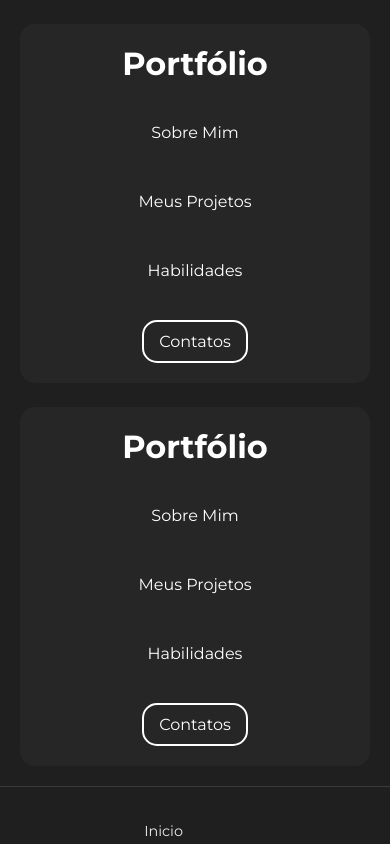
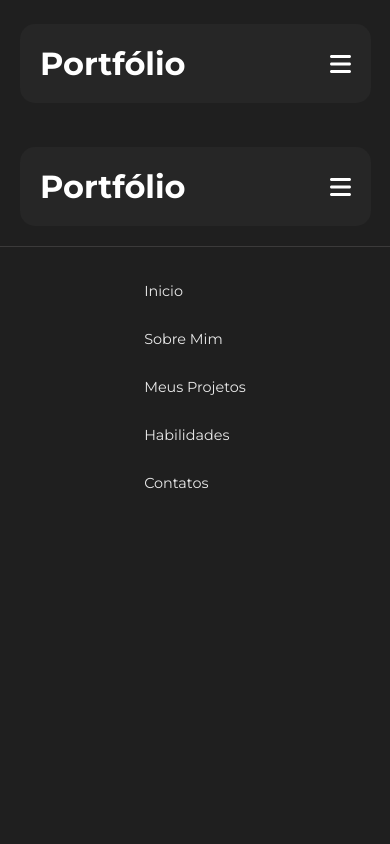
Before and after one commit to Lucasdias067/portfolio-pessoal, a Next.js app: page /header in a window 390 px wide. Shown: the top 844 px of the page. Built offline with nearby package versions, Linux system fonts and the light colour scheme.

Commit message:
adding menu for mobile

```diff
--- a/src/app/header/page.tsx
+++ b/src/app/header/page.tsx
@@ -1,24 +1,51 @@
+"use client"
 import Link from "next/link"
 import "./style.css"
-
+import { faBars } from "@fortawesome/free-solid-svg-icons"
+import { FontAwesomeIcon } from "@fortawesome/react-fontawesome"
+import { useState } from "react"
 export default function Header() {
 
-  const linkHeader = [
+  const [menu, setMenu] = useState(false);
+
+  const navHeader = [
     { name: "Sobre Mim", href: "#aboutMe", className: "link-header" },
     { name: "Meus Projetos", href: "#projectList", className: "link-header" },
     { name: "Habilidades", href: "#skills", className: "link-header" },
     { name: "Contatos", href: "#contact", className: "link-header projetos-btn" }
   ]
 
+  function openMenu() {
+    setMenu(!menu)
+  }
+
   return (
     <header id="header">
+      <div className="header">
         <Link href="/" className="link-name">
           <h1>Portfólio</h1>
         </Link>
         <div className="navigation_header">
-        {linkHeader.map(({ name, href, className }) => (
+          {navHeader.map(({ name, href, className }) => (
             <a href={href} className={className} key={name}>{name}</a>
           ))}
+        </div>
+      </div>
+
+      <div className="headerMobile">
+        <div className="menuMobile">
+          <Link href="/" className="link-name">
+            <h1>Portfólio</h1>
+          </Link>
+          <FontAwesomeIcon icon={faBars} size="xl" onClick={openMenu} />
+        </div>
+        {menu &&
+          <div className="navigation_header">
+            {navHeader.map(({ name, href, className }) => (
+              <a href={href} className={className} key={name}>{name}</a>
+            ))}
+          </div>
+        }
       </div>
     </header>
   )
--- a/src/app/header/style.css
+++ b/src/app/header/style.css
@@ -1,11 +1,21 @@
-header,
+@keyframes header {
+  0% {
+    transform: translateY(-100%)
+  }
+}
+
+header {
+  animation: header 1.5s;
+}
+
+.header,
 .navigation_header {
   display: flex;
   align-items: center;
   flex-wrap: wrap;
 }
 
-header {
+.header {
   justify-content: space-between;
   max-width: 96%;
   padding: 20px;
@@ -52,11 +62,40 @@ header {
   font-weight: bold;
 }
 
+.headerMobile {
+  display: none;
+}
+
 @media (max-width: 830px) {
 
-  header,
+  .header,
   .navigation_header {
     flex-direction: column;
     gap: 30px;
   }
 }
+
+@media screen and (max-width: 425px) {
+  .header {
+    display: none;
+  }
+
+  .headerMobile {
+    display: inline-flex;
+    flex-direction: column;
+    gap: 2rem;
+    width: 90%;
+    padding: 20px;
+    margin: 20px;
+    margin-top: 1.5em;
+    border-radius: 15px;
+    background-color: #262626;
+  }
+
+  .menuMobile {
+    display: flex;
+    justify-content: space-between;
+    align-items: center;
+    width: 100%;
+  }
+}
```
Also changed, not shown: src/app/section/style.css (+7 -0 lines), 2 other files (tests, documents, lock files or other folders). Lines whose indentation alone changed are shown as unchanged.
